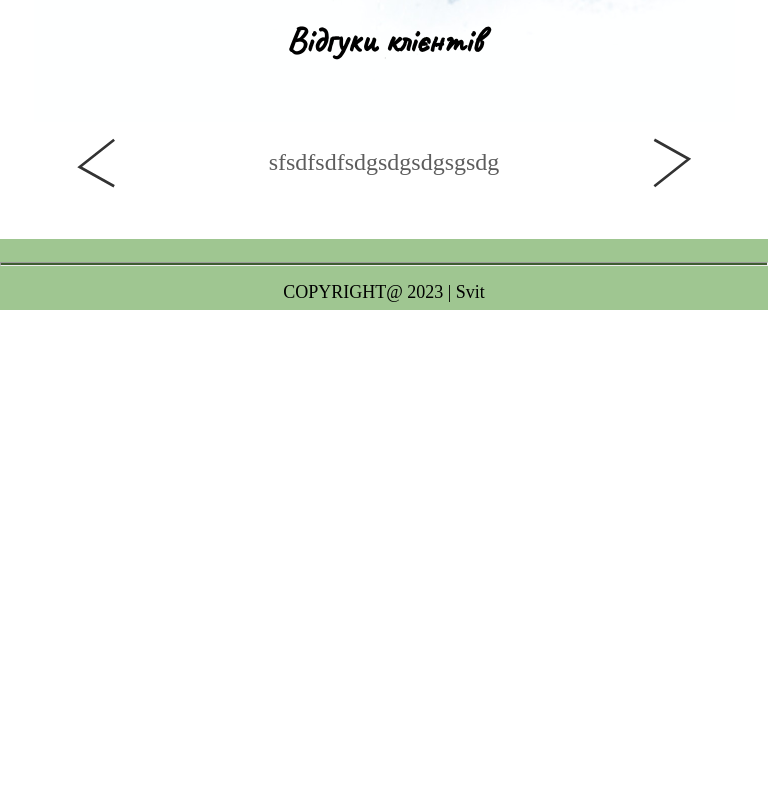
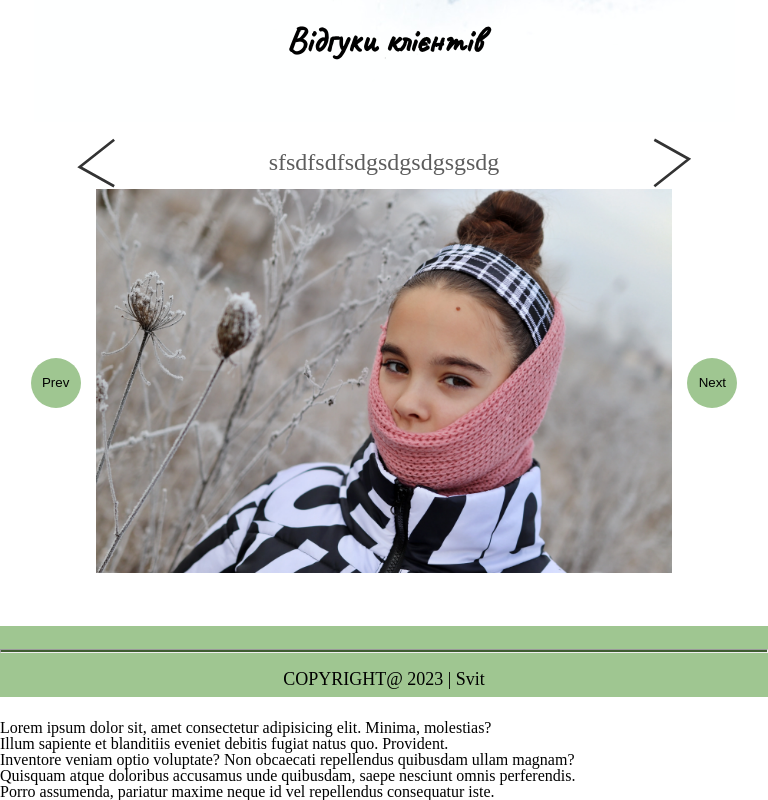
Before and after one commit to turus090/svit-photo, a website: page index.html in a window 768 px wide. Shown: the part 5656-6456 px from the top of the page. Before the commit the page ends 5989 px from the top, so only its background shows below. Drawn offline with Linux system fonts and the light colour scheme.

Commit message:
add slider

```diff
--- a/index.html
+++ b/index.html
@@ -190,6 +190,13 @@
           </svg>
         </div>
       </div>
+      <div class="slider">
+        <button id="btnPrev" class="btnSlider"> Prev </button>
+        <div class="sliderContent">
+          <img id="sliderImg" src="./img/example/family_3.jpg">
+        </div>
+        <button id="btnNext" class="btnSlider"> Next </button>
+      </div>
       <div class="galleryContainer">
         <div class="greenBlock">  </div>
     <div class="galleryWrapper">
@@ -217,8 +224,13 @@
       <hr>
       <p> COPYRIGHT@ 2023 | Svit </p>
     </footer>
-
+<p class="pText">Lorem ipsum dolor sit, amet consectetur adipisicing elit. Minima, molestias?</p>
+<p class="pText">Illum sapiente et blanditiis eveniet debitis fugiat natus quo. Provident.</p>
+<p class="pText">Inventore veniam optio voluptate? Non obcaecati repellendus quibusdam ullam magnam?</p>
+<p class="pText">Quisquam atque doloribus accusamus unde quibusdam, saepe nesciunt omnis perferendis.</p>
+<p class="pText">Porro assumenda, pariatur maxime neque id vel repellendus consequatur iste.</p>
     <script src="./simple-lightbox.js"></script>
     <script src="./script.js"></script>
+    <script src="./slider.js"></script>
   </body>
 </html>
--- a/media.css
+++ b/media.css
@@ -1,4 +1,4 @@
-@media (min-width:426px) and (max-width:768px){
+@media (min-width:426px) and (max-width:1199px){
  .galleryWrapper {
     display: none;
  }
@@ -85,7 +85,34 @@ display: none;
     justify-content: center;
     margin: 0;
   }
+
+  .slider {
+    display: flex;
+    justify-content: center;
+    align-items: center;
+  }
+
+  .sliderContent{
+    width: 75%;
+  }
+
+  .sliderContent>img{
+    width: 100%;
+    height: auto;
+  }
+
+  .btnSlider{
+    cursor: pointer;
+    margin: 0 2%;
+    width: 50px;
+    height: 50px;
+    border: none;
+    background: #9fc691;
+    border-radius: 50%;
+  }
+
 }
+
 @media (max-width:425px) {
     .header-main {
         display: none;
--- /dev/null
+++ b/slider.js
@@ -0,0 +1,36 @@
+const sliderImg = document.querySelector('#sliderImg')
+const btns = {
+    prev: document.querySelector('#btnPrev'),
+    next: document.querySelector('#btnNext')
+}
+
+let imgNow = 0
+let arrImg = ['family_3.webp', 'individual_2.webp','love_4.webp']
+
+btns.prev.addEventListener('click', () => {
+    if (imgNow === 0){
+        imgNow = arrImg.length - 1
+    } else {
+        imgNow -= 1
+    }
+    sliderImg.src = `./img/example/${arrImg[imgNow]}`
+})
+
+
+btns.next.addEventListener ('click', () => {
+    if (imgNow === arrImg.length - 1){
+        imgNow = 0
+    } else {
+        imgNow += 1
+    }
+    sliderImg.src = `./img/example/${arrImg[imgNow]}`
+})
+
+setInterval(() => {
+    if (imgNow === arrImg.length - 1){
+        imgNow = 0
+    } else {
+        imgNow += 1
+    }
+    sliderImg.src = `./img/example/${arrImg[imgNow]}`
+}, 5000)
--- a/style.css
+++ b/style.css
@@ -458,3 +458,7 @@ color: #000000;
 .t-aboutPhoto{
   display: none;
 }
+
+.slider {
+  display: none;
+}
```
